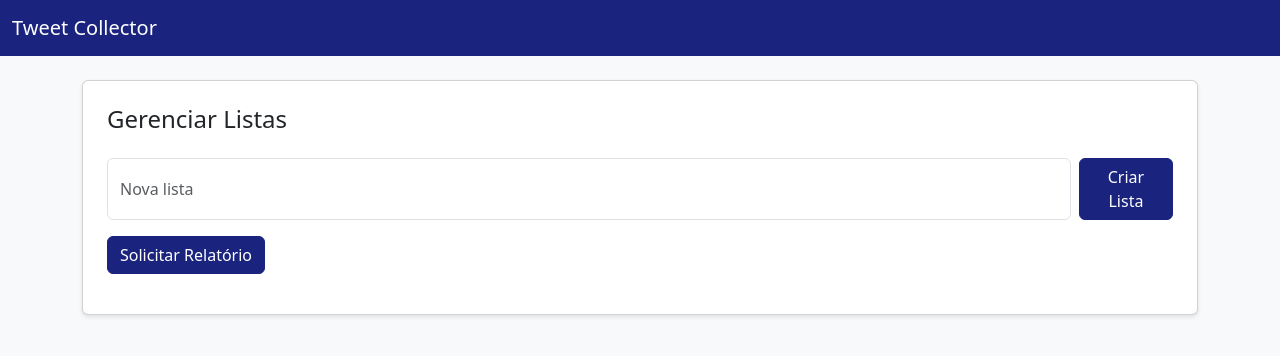
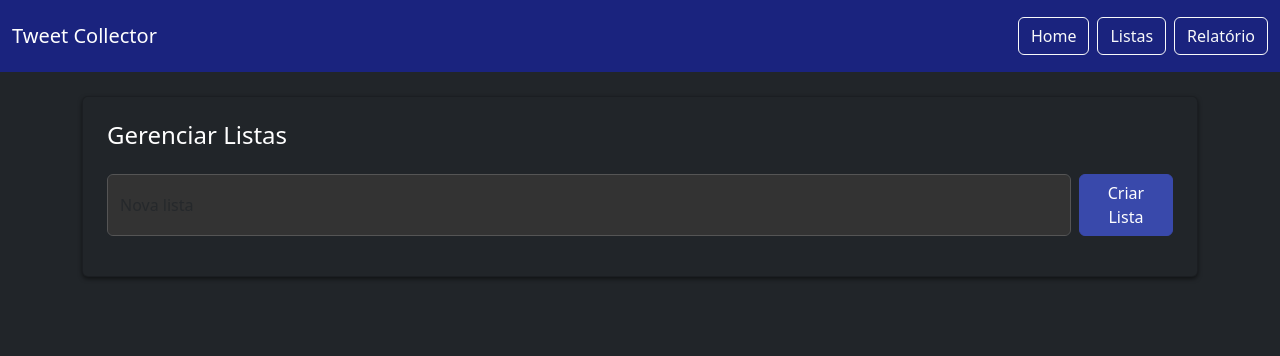
Before and after one commit to Compilandog/Twitter-Scraping, a Flask app: page /lists in a window 1280 px wide. Shown: the top 356 px of the page. Run offline with Flask 3, Linux system fonts and the light colour scheme.

Commit message:
Apply dark mode and improve navigation

```diff
--- a/app.py
+++ b/app.py
@@ -114,8 +114,7 @@ def lists_view():
         return redirect(url_for("lists_view", list=selected))
     if not selected and data:
         selected = next(iter(data.keys()))
-    profiles = data.get(selected, [])
-    return render_template("lists.html", lists=sorted(data.keys()), selected=selected, profiles=profiles)
+    return render_template("lists.html", lists=data, selected=selected)
 
 
 @app.route('/collect', methods=['GET', 'POST'])
@@ -127,29 +126,25 @@ def collect():
     selected = request.args.get('list') or request.form.get('list') or next(iter(data.keys()))
     if request.method == 'POST':
         list_name = request.form.get('list')
-        start_date = request.form.get('start')
-        start_time = request.form.get('start_time') or '00:00'
-        end_date = request.form.get('end')
-        end_time = request.form.get('end_time') or '23:59'
+        start_raw = request.form.get('start')
+        end_raw = request.form.get('end')
         formats = request.form.getlist('format')
         output_filename = request.form.get('output') or 'tweets'
 
-        since = f"{start_date}_{start_time}"
-        until = f"{end_date}_{end_time}"
-
         try:
-            dt.datetime.fromisoformat(f"{start_date}T{start_time}")
-            end_dt = dt.datetime.fromisoformat(f"{end_date}T{end_time}")
-        except ValueError:
+            start_dt = dt.datetime.fromisoformat(start_raw)
+            end_dt = dt.datetime.fromisoformat(end_raw)
+        except (ValueError, TypeError):
             flash('Datas em formato invalido.', 'error')
             return render_template('collect.html', lists=sorted(data.keys()), selected=list_name,
-                                   start_date=start_date, end_date=end_date, start_time=start_time,
-                                   end_time=end_time, fmt_list=formats, output=output_filename)
-        if end_dt < dt.datetime.fromisoformat(f"{start_date}T{start_time}"):
+                                   start=start_raw, end=end_raw, fmt_list=formats, output=output_filename)
+        if end_dt < start_dt:
             flash('A data de fim nao pode ser menor que a de inicio.', 'error')
             return render_template('collect.html', lists=sorted(data.keys()), selected=list_name,
-                                   start_date=start_date, end_date=end_date, start_time=start_time,
-                                   end_time=end_time, fmt_list=formats, output=output_filename)
+                                   start=start_raw, end=end_raw, fmt_list=formats, output=output_filename)
+
+        since = start_raw.replace('T', '_')
+        until = end_raw.replace('T', '_')
 
         try:
             df = collect_tweets(data[list_name], since, until)
@@ -169,8 +164,7 @@ def collect():
         if not formats:
             flash('Selecione ao menos um formato.', 'error')
             return render_template('collect.html', lists=sorted(data.keys()), selected=list_name,
-                                   start_date=start_date, end_date=end_date, start_time=start_time,
-                                   end_time=end_time, fmt_list=formats, output=output_filename)
+                                   start=start_raw, end=end_raw, fmt_list=formats, output=output_filename)
 
         if len(formats) == 1:
             fmt = formats[0]
@@ -217,7 +211,7 @@ def collect():
                              mimetype='application/zip',
                              as_attachment=True,
                              download_name=f"{output_filename}.zip")
-    return render_template('collect.html', lists=sorted(data.keys()), selected=selected, fmt_list=[])
+    return render_template('collect.html', lists=sorted(data.keys()), selected=selected, fmt_list=[], start=None, end=None)
 
 
 if __name__ == '__main__':
--- a/static/styles.css
+++ b/static/styles.css
@@ -1,4 +1,6 @@
-body {background-color:#f5f5f5;}
-.card {box-shadow:0 2px 4px rgba(0,0,0,0.1); border-radius:6px;}
-.btn-primary {background-color:#1a237e; border-color:#1a237e;}
-.btn-primary:hover {background-color:#ff6f00; border-color:#ff6f00;}
+body {background-color:#121212; color:#fff;}
+.card {background-color:#1e1e1e; box-shadow:0 2px 4px rgba(0,0,0,0.5); border-radius:6px;}
+.btn-primary {background-color:#3949ab; border-color:#3949ab;}
+.btn-primary:hover {background-color:#5c6bc0; border-color:#5c6bc0;}
+.navbar {padding-top:1rem; padding-bottom:1rem;}
+.form-control, .form-select {background-color:#333; color:#fff; border-color:#555;}
--- a/templates/base.html
+++ b/templates/base.html
@@ -7,10 +7,15 @@
     <link href="https://cdn.jsdelivr.net/npm/bootstrap@5.3.0/dist/css/bootstrap.min.css" rel="stylesheet">
     <link rel="stylesheet" href="{{ url_for('static', filename='styles.css') }}">
 </head>
-<body class="bg-light">
-<nav class="navbar navbar-expand-lg" style="background-color:#1a237e;">
+<body class="bg-dark text-white">
+<nav class="navbar navbar-expand-lg navbar-dark" style="background-color:#1a237e;">
     <div class="container-fluid">
-        <a class="navbar-brand text-white" href="{{ url_for('index') }}">Tweet Collector</a>
+        <a class="navbar-brand" href="{{ url_for('index') }}">Tweet Collector</a>
+        <div class="d-flex">
+            <a class="btn btn-outline-light me-2" href="{{ url_for('index') }}">Home</a>
+            <a class="btn btn-outline-light me-2" href="{{ url_for('lists_view') }}">Listas</a>
+            <a class="btn btn-outline-light" href="{{ url_for('collect') }}">Relatório</a>
+        </div>
     </div>
 </nav>
 <div class="container py-4">
--- a/templates/error.html
+++ b/templates/error.html
@@ -1,7 +1,7 @@
 {% extends 'base.html' %}
 {% block title %}Erro{% endblock %}
 {% block content %}
-<div class="card p-4 bg-white text-center">
+<div class="card p-4 bg-dark text-white text-center">
     <h1 class="h4 mb-3">Ocorreu um problema</h1>
     <p>{{ message }}</p>
     <a href="{{ url_for('collect') }}" class="btn btn-secondary mt-2">Voltar</a>
--- a/templates/lists.html
+++ b/templates/lists.html
@@ -1,7 +1,7 @@
 {% extends 'base.html' %}
 {% block title %}Listas{% endblock %}
 {% block content %}
-<div class="card p-4 bg-white">
+<div class="card p-4 bg-dark text-white">
 <h1 class="h4 mb-4">Gerenciar Listas</h1>
 <form action="{{ url_for('lists_view') }}" method="post" class="mb-3 d-flex">
     <input type="hidden" name="action" value="add_list">
@@ -9,43 +9,47 @@
     <button type="submit" class="btn btn-primary">Criar Lista</button>
 </form>
 {% if lists %}
-<form method="get" action="{{ url_for('lists_view') }}" class="mb-3">
-    <label class="form-label">Selecionar lista:
-        <select name="list" onchange="this.form.submit()" class="form-select">
-            {% for l in lists %}
-            <option value="{{ l }}" {% if l == selected %}selected{% endif %}>{{ l }}</option>
+<div class="accordion" id="listsAccordion">
+{% for name, profiles in lists.items() %}
+<div class="accordion-item bg-dark text-white">
+    <h2 class="accordion-header" id="heading{{ loop.index }}">
+        <button class="accordion-button collapsed bg-dark text-white" type="button" data-bs-toggle="collapse" data-bs-target="#collapse{{ loop.index }}" aria-expanded="{{ 'true' if name == selected else 'false' }}" aria-controls="collapse{{ loop.index }}">
+            {{ name }} ({{ profiles|length }} perfis)
+        </button>
+    </h2>
+    <div id="collapse{{ loop.index }}" class="accordion-collapse collapse {% if name == selected %}show{% endif %}" aria-labelledby="heading{{ loop.index }}" data-bs-parent="#listsAccordion">
+        <div class="accordion-body">
+            {% if profiles %}
+            <div class="mb-3">
+            {% for p in profiles %}
+                <form action="{{ url_for('lists_view', list=name) }}" method="post" class="d-inline">
+                    <input type="hidden" name="action" value="remove_profile">
+                    <input type="hidden" name="listname" value="{{ name }}">
+                    <input type="hidden" name="profile" value="{{ p }}">
+                    <span class="badge bg-secondary me-1 mb-1">
+                        @{{ p }}
+                        <button type="submit" class="btn-close btn-close-white btn-sm ms-1" aria-label="Remove"></button>
+                    </span>
+                </form>
             {% endfor %}
-        </select>
-    </label>
-</form>
-{% if selected %}
-<h2 class="h5">Perfis de {{ selected }}</h2>
-<ul class="list-group mb-3">
-    {% for p in profiles %}
-    <li class="list-group-item d-flex justify-content-between align-items-center">
-        @{{ p }}
-        <form action="{{ url_for('lists_view', list=selected) }}" method="post" class="ms-3">
-            <input type="hidden" name="action" value="remove_profile">
-            <input type="hidden" name="listname" value="{{ selected }}">
-            <input type="hidden" name="profile" value="{{ p }}">
-            <button type="submit" class="btn btn-sm btn-danger">Remover</button>
-        </form>
-    </li>
-    {% endfor %}
-</ul>
-<form action="{{ url_for('lists_view', list=selected) }}" method="post" class="d-flex mb-3">
+            </div>
+            {% endif %}
+            <form action="{{ url_for('lists_view', list=name) }}" method="post" class="d-flex mb-3">
                 <input type="hidden" name="action" value="add_profile">
-    <input type="hidden" name="listname" value="{{ selected }}">
+                <input type="hidden" name="listname" value="{{ name }}">
                 <input type="text" name="profile" placeholder="novo perfil" class="form-control me-2">
                 <button type="submit" class="btn btn-primary">Adicionar</button>
             </form>
             <form action="{{ url_for('lists_view') }}" method="post" onsubmit="return confirm('Excluir esta lista?');" class="mb-3">
                 <input type="hidden" name="action" value="delete_list">
-    <input type="hidden" name="listname" value="{{ selected }}">
+                <input type="hidden" name="listname" value="{{ name }}">
                 <button type="submit" class="btn btn-danger">Excluir lista</button>
             </form>
+        </div>
+    </div>
+</div>
+{% endfor %}
+</div>
 {% endif %}
-{% endif %}
-<p><a href="{{ url_for('collect', list=selected) }}" class="btn btn-primary">Solicitar Relatório</a></p>
 </div>
 {% endblock %}
--- a/templates/success.html
+++ b/templates/success.html
@@ -1,7 +1,7 @@
 {% extends 'base.html' %}
 {% block title %}Sucesso{% endblock %}
 {% block content %}
-<div class="card p-4 bg-white text-center">
+<div class="card p-4 bg-dark text-white text-center">
     <h1 class="h4 mb-3">Relatório gerado</h1>
     <p>Seu download deve iniciar em instantes. Caso não começe, <a href="{{ url }}">clique aqui</a>.</p>
 </div>
```
Also changed, not shown: templates/collect.html (+3 -6 lines). Lines whose indentation alone changed are shown as unchanged.
